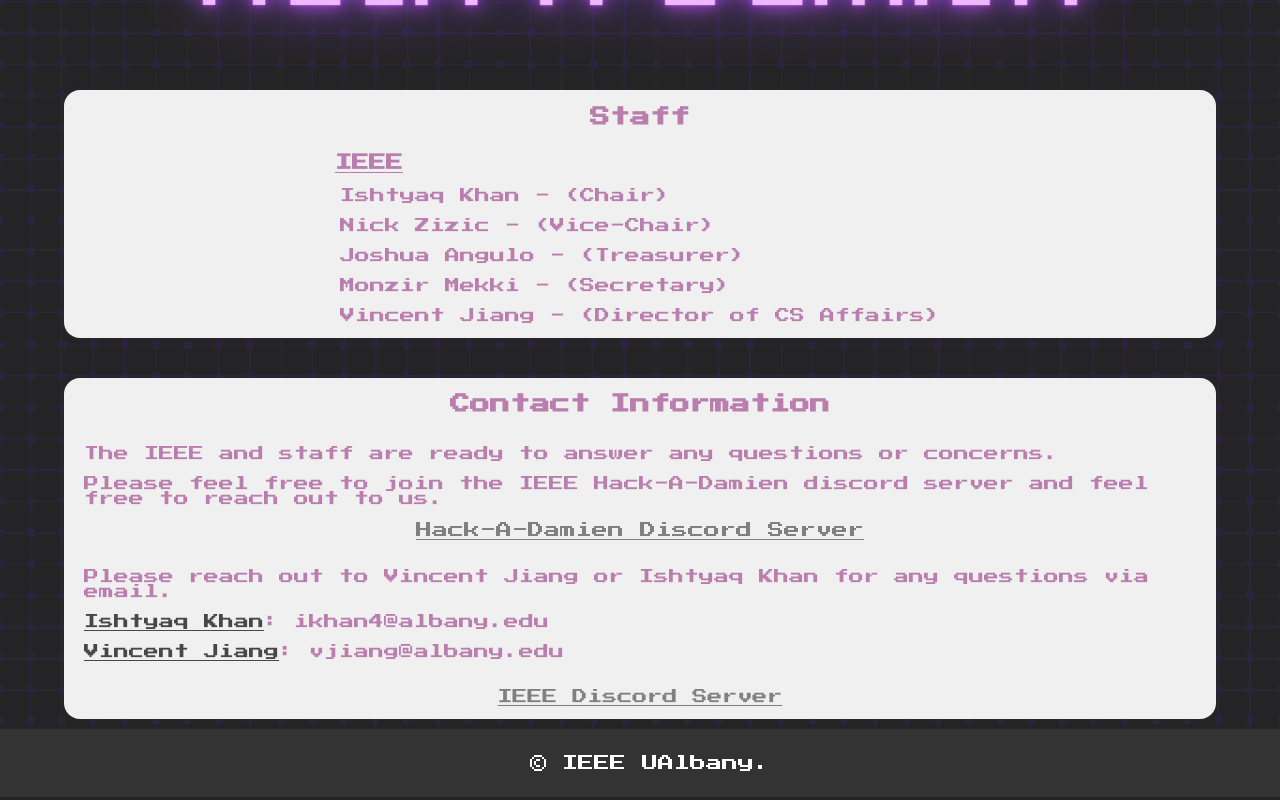
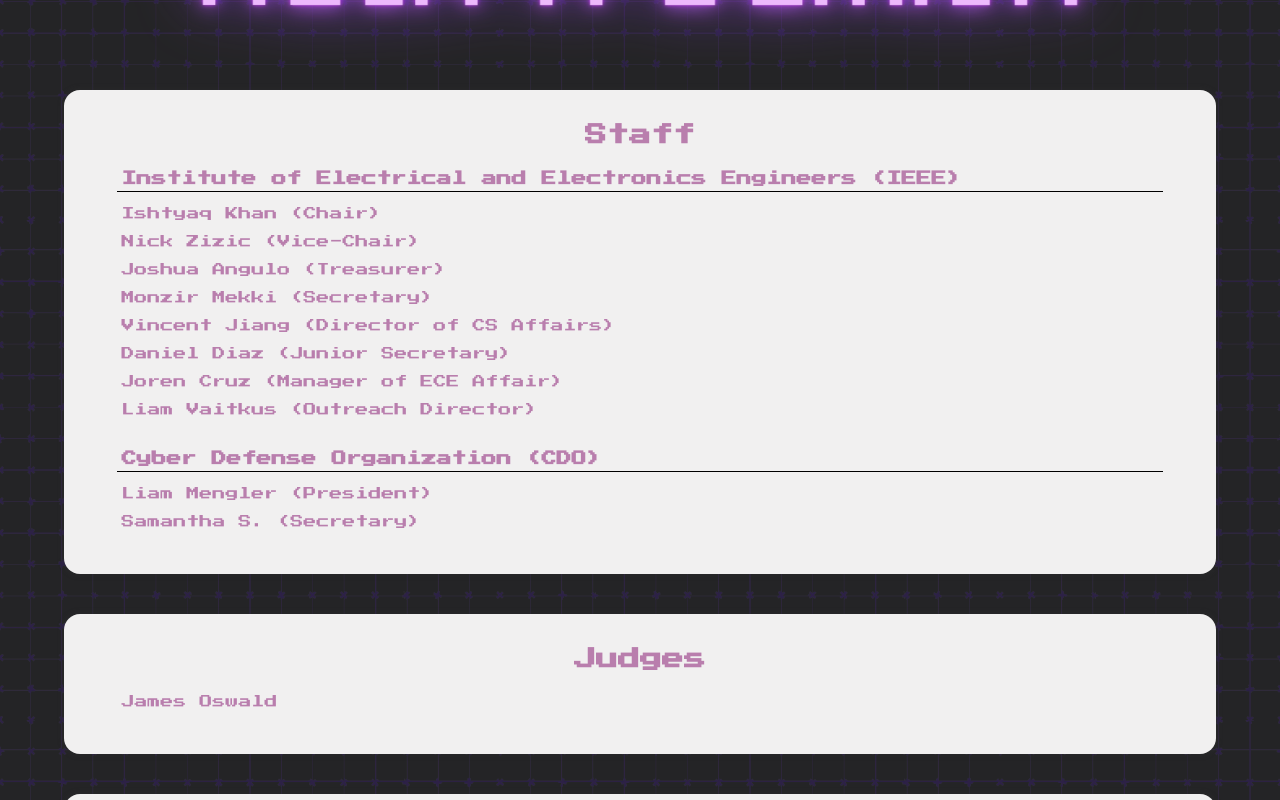
Before and after one commit to 10dine/UAlbany-IEEE-2024-Hackadamien, a SvelteKit app: page /contact in a window 1280 px wide. Shown: the part 280-1080 px from the top of the page. Built offline with nearby package versions, Linux system fonts and the light colour scheme; a web font is replaced by a local one.

Commit message:
Fixed Footer issue

```diff
--- a/src/app.html
+++ b/src/app.html
@@ -8,6 +8,9 @@
 		<link rel="preconnect" href="https://fonts.gstatic.com" crossorigin>
 		<link href="https://fonts.googleapis.com/css2?family=Micro+5&family=Press+Start+2P&family=Roboto:wght@300;400&display=swap" rel="stylesheet">
 		<style>
+			* {
+				font-stretch: condensed;
+			}
 			body {
 				padding: 0;
 				margin: 0;
@@ -18,6 +21,9 @@
 				font-weight: 400;
 				font-style: normal;
 				font-stretch: condensed;
+				display: flex;
+            	flex-direction: column;
+				min-height: 100vh;
 			}
 			footer {
 				text-align: center;
@@ -27,6 +33,7 @@
 				bottom: 0;
 				position: relative;
 				width: 100%;
+				margin-top: auto;
 			}
 		</style>
 		<meta name="viewport" content="width=device-width, initial-scale=1" />%sveltekit.head%
--- a/src/routes/contact/+page.svelte
+++ b/src/routes/contact/+page.svelte
@@ -79,18 +79,21 @@
         box-shadow: 0 0 5px 2px rgba(50, 50, 50, 0.25);
         background-color: rgb(241, 240, 240);
         display: flex;
-        align-items: center;
+        align-items: flex-start;
         flex-direction: column;
-        justify-content: center;
-        justify-content: flex-start;
+
     }
 
     .card > h2 {
-        font-size: 20px;
+        font-size: 22px;
+    }
+
+    .card > div > h3 {
+        font-size: 15px;
     }
 
     .card > div > p {
-        font-size: 15px;
+        font-size: 13px;
         padding: 0 20px;
     }
 
@@ -106,19 +109,33 @@
         margin-bottom: 10px;
     }
 
+    #ContactInfo {
+        display: flex;
+        flex-direction: column;
+        align-items: center;
+        text-align: center;
+    }
+
     .staff-content {
+        width: 100%;
         text-align: left;
+        align-items: flex-start;
     }
 
     .staff-content > h3 {
-        font-size: 17px;
-        text-decoration: underline;
-        align-items: none;
-        margin-left: 15px;
+        max-width: 90%;
+        margin: 10px auto;
+        padding: 5px;
+        overflow: hidden;
+        border-bottom: 1px solid #000;
     }
 
     .staff-content > p {
-        font-size: 10px;
+        font-size: 12px;
+        max-width: 90%;
+        margin: 15px auto;
+        overflow: hidden;
+        padding: 5px;
     }
 
     .Discord-content {
@@ -128,6 +145,10 @@
     .Discord {
         color: gray;
         text-decoration: underline;
+    }
+
+    .infos {
+        color: #AAAAAA;
     }
 
     @media screen and (max-width: 720px) {
@@ -171,11 +192,11 @@
             margin-bottom: 20px;
         }
         .card > h2 {
-            font-size: 12px;
+            font-size: 13px;
         }
 
         .card > div > p {
-            font-size: 12px;
+            font-size: 9px;
             padding: 0 20px;
         }
 
@@ -184,7 +205,11 @@
         }
 
         .staff-content > h3 {
-            font-size: 11px;
+            font-size: 11px !important;
+        }
+
+        .staff-content > p {
+            font-size: 9px !important;
         }
 
         .Discord-content {
@@ -206,19 +231,40 @@
     </div>
     <div class="container">
         <div class="card" id="staff">
+            <br />
             <h2>Staff</h2>
             <div class="staff-content">
-                <h3>IEEE</h3>
-                <p>Ishtyaq Khan - (Chair)</p>
-                <p>Nick Zizic - (Vice-Chair)</p>
-                <p>Joshua Angulo - (Treasurer)</p>
-                <p>Monzir Mekki - (Secretary)</p>
-                <p>Vincent Jiang - (Director of CS Affairs)</p>
+                <h3>Institute of Electrical and Electronics Engineers (IEEE)</h3>
+                <p>Ishtyaq Khan (Chair)</p>
+                <p>Nick Zizic (Vice-Chair)</p>
+                <p>Joshua Angulo (Treasurer)</p>
+                <p>Monzir Mekki (Secretary)</p>
+                <p>Vincent Jiang (Director of CS Affairs)</p>
+                <p>Daniel Diaz (Junior Secretary)</p>
+                <p>Joren Cruz (Manager of ECE Affair)</p>
+                <p>Liam Vaitkus (Outreach Director)</p>
+                <p></p>
+                <h3>Cyber Defense Organization (CDO)</h3>
+                <p>Liam Mengler (President)</p>
+                <p>Samantha S. (Secretary)</p>
+                <p></p>
             </div>
+            <br />
         </div>
     </div>
     <div class="container">
-        <div class="card">
+        <div class="card" id="staff">
+            <br />
+            <h2>Judges</h2>
+            <div class="staff-content">
+                <p>James Oswald</p>
+                <p class="infos"></p>
+            </div>
+            <br />
+        </div>
+    </div>
+    <div class="container">
+        <div class="card" id="ContactInfo">
             <h2>Contact Information</h2>
             <div>
                 <p>The IEEE and staff are ready to answer any questions or concerns.</p>
```
Also changed, not shown: src/routes/+page.svelte (+80 -43 lines), src/routes/winners/+page.svelte (+0 -34 lines).
